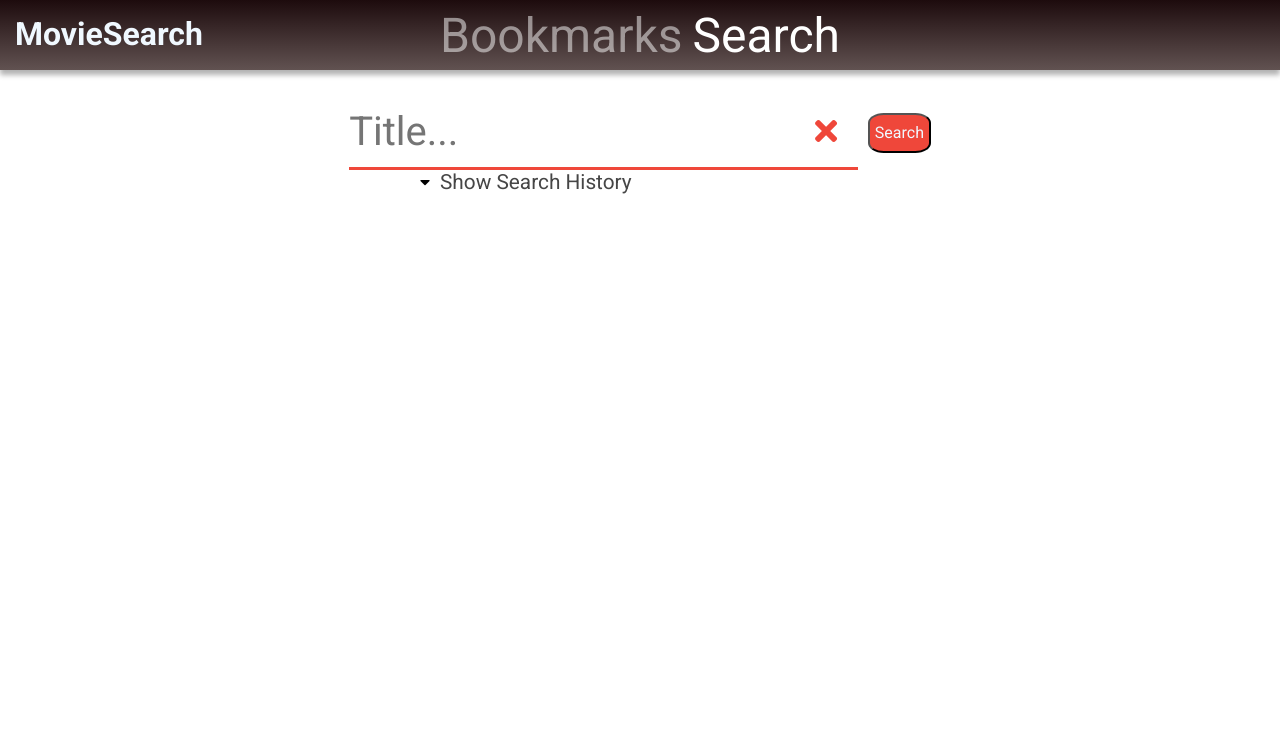
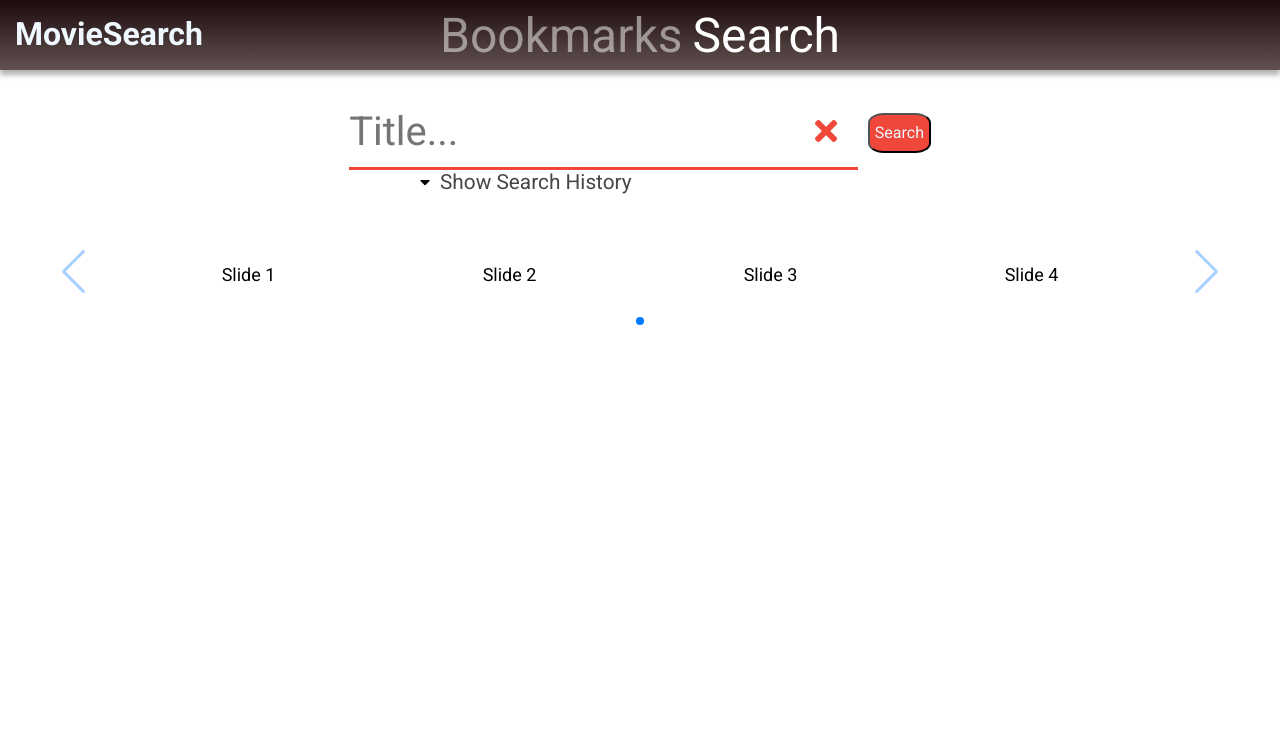
Before and after one commit to Xcore33/xcore33-RS2020Q1, a website built with webpack: page movie-search/src/index.html in a window 1280 px wide. Shown: the top 738 px of the page. Built offline with nearby package versions, Linux system fonts and the light colour scheme.

Commit message:
fix: slider updates quantity items

```diff
--- a/movie-search/src/css/style.css
+++ b/movie-search/src/css/style.css
@@ -320,20 +320,6 @@
   cursor: pointer;
 }
 
-.swiper__films_result {
-  max-width: 1000px;
-}
-
-.search-result-container {
-  position: absolute;
-
-  display: flex;
-  justify-content: center;
-  align-items: center;
-  width: 100%;
-  height: 100%;
-}
-
 .marked-results__my-movies {
   position: relative;
 
@@ -416,13 +402,13 @@
 
 .movie-item__info_push {
   position: absolute;
-  top: 15px;
-
-  align-self: flex-end;
+  align-self: center;
   width: 40px;
   height: 25px;
-  margin-top: 8px;
-  margin-left: -8px;
+  /* margin-top: -8px;
+  margin-left: 70px; */
+  top: 10px;
+  margin-left: 70px;
 
   font-size: 1em;
   color: aliceblue;
@@ -441,37 +427,45 @@
 /* swiper */
 
 .swiper-container {
-  width: 100%;
+  width: 80%;
   height: 100%;
+  max-width: 1300px;
+  margin-top: 20px;
 }
 .swiper-slide {
   position: static;
+  text-align: center;
+  font-size: 18px;
+  background: #fff;
 
+  /* Center slide text vertically */
   display: -webkit-box;
   display: -ms-flexbox;
   display: -webkit-flex;
-  display:         flex;
+  display: flex;
   flex-direction: column;
   -webkit-box-pack: center;
+  -ms-flex-pack: center;
   -webkit-justify-content: center;
-  -ms-flex-pack: center;
-          justify-content: center;
+  justify-content: center;
   -webkit-box-align: center;
+  -ms-flex-align: center;
   -webkit-align-items: center;
-  -ms-flex-align: center;
-          align-items: center;
-  box-sizing: content-box;
-  width: 200px;
-  margin: 10px;
-  padding: 5px;
+  align-items: center;
+}
+.swiper-pagination {
+  position: relative;
+  margin-top: 35px;
+}
 
-  font-size: 18px;
-  text-align: center;
+.swiper-button-next {
+  margin-top: 80px;
+  margin-right: 50px;
+}
 
-  background: #ffffff;
-  border-radius: 5px;
-
-  transition: 0.1s ease;
+.swiper-button-prev {
+  margin-left: 50px;
+  margin-top: 80px;
 }
 
 /* MODALS*/
@@ -661,3 +655,23 @@
   color: #ef473a;
   align-self: center;
 }
+
+@media (max-width: 400px) {
+  .swiper-button-next {
+    margin-right: 0;
+  }
+
+  .swiper-button-prev {
+    margin-left: 0;
+  }
+}
+
+@media (max-width: 915px) {
+  .swiper-button-next {
+    margin-right: 15px;
+  }
+
+  .swiper-button-prev {
+    margin-left: 15px;
+  }
+}
--- a/movie-search/src/index.html
+++ b/movie-search/src/index.html
@@ -45,12 +45,17 @@
         <div class="history-library">
           <div class="history-library__item content-wrapper"></div>
         </div>
-        <div class="swiper__films_result">
-          <div class="swiper-container">
-            <div class="swiper-wrapper"></div>
-            <div class="swiper-pagination"></div>
+        <div class="swiper-container">
+          <div class="swiper-wrapper">
+            <div class="swiper-slide">Slide 1</div>
+            <div class="swiper-slide">Slide 2</div>
+            <div class="swiper-slide">Slide 3</div>
+            <div class="swiper-slide">Slide 4</div>
           </div>
+          <div class="swiper-pagination"></div>
         </div>
+        <div class="swiper-button-next"></div>
+        <div class="swiper-button-prev"></div>
       </div>
     </div>
     <div id="sectionBookmarks" class="section">
@@ -81,20 +86,8 @@
     <a class="sb github" href="https://github.com/Xcore33/" target="blanc"><img src="img/github.svg" width="30px"><i
         id="SPAN">Xcore33 github</i></a>
   </footer>
-
+  <script src="swiper.min.js"></script>
   <script src="index.js"></script>
-  <script src="swiper.min.js"></script>
-  <script>
-    let swiper = new Swiper('.swiper-container', {
-      slidesPerView: 'auto',
-      centeredSlides: true,
-      spaceBetween: 30,
-      pagination: {
-        el: '.swiper-pagination',
-        clickable: true,
-      },
-    });
-  </script>
   <script src="fontawesome/js/all.min.js"></script>
 </body>
 
--- a/movie-search/src/index.js
+++ b/movie-search/src/index.js
@@ -1,3 +1,4 @@
+/* eslint-disable no-undef */
 /* eslint-disable no-array-constructor */
 /* eslint-disable no-use-before-define */
 const searchAPIUrl = (apiKey, title) => {
@@ -21,6 +22,43 @@
 const sectionContentMyMovies = document.querySelector(".marked-results__my-movies");
 const modalContainer = document.querySelector(".modal-container");
 const swiperSlide = document.querySelector('.swiper-wrapper');
+
+const swiper = new Swiper('.swiper-container', {
+  slidesPerView: 1,
+  spaceBetween: 30,
+  // init: false,
+  pagination: {
+    el: '.swiper-pagination',
+    clickable: true,
+  },
+  navigation: {
+    nextEl: '.swiper-button-next',
+    prevEl: '.swiper-button-prev',
+  },
+  breakpoints: {
+    480: {
+      slidesPerView: 1,
+      spaceBetween: 0,
+      slidesPerGroup: 1,
+    },
+    640: {
+      slidesPerView: 2,
+      spaceBetween: 10,
+      slidesPerGroup: 2,
+    },
+    842: {
+      slidesPerView: 3,
+      spaceBetween: 20,
+      slidesPerGroup: 3,
+    },
+    1030: {
+      slidesPerView: 4,
+      spaceBetween: 20,
+      slidesPerGroup: 4,
+    },
+  },
+  keyboard: true,
+});
 
 
 let typeTimer;
@@ -86,7 +124,6 @@
 
 sectionContentSearchIconContainer.addEventListener("click", () => {
   sectionContentSearch.value = "";
-  swiperSlide.innerHTML = "";
 });
 
 sectionShowSearchHistoryButton.addEventListener("click", () => {
@@ -165,6 +202,16 @@
   });
 }
 
+function fillResultText() {
+  const currentSearch = 'Showing results for ';
+  if (sectionContentSearch.value === "") {
+    divMistake.innerHTML = 'Showing results from history';
+  } else {
+    divMistake.innerHTML = currentSearch + sectionContentSearch.value;
+  }
+  swiper.update();
+}
+
 class Movie {
   constructor(movie) {
     this.Title = movie.Title;
@@ -194,9 +241,8 @@
     this.Response = movie.Response;
   }
 
-  getMovieItem() {
-    const currentSearch = 'Showing results for ';
-    divMistake.innerHTML = currentSearch + sectionContentSearch.value;
+   getMovieItem() {
+    fillResultText()
     const movieItem = document.createElement("div");
     movieItem.classList = "movie-item swiper-slide";
     movieItem.innerHTML = `<div class="movie-item__poster" style="background-image:url(${
```
Also changed, not shown: movie-search/src/img/dontfind.png (deleted), 1 other file.
